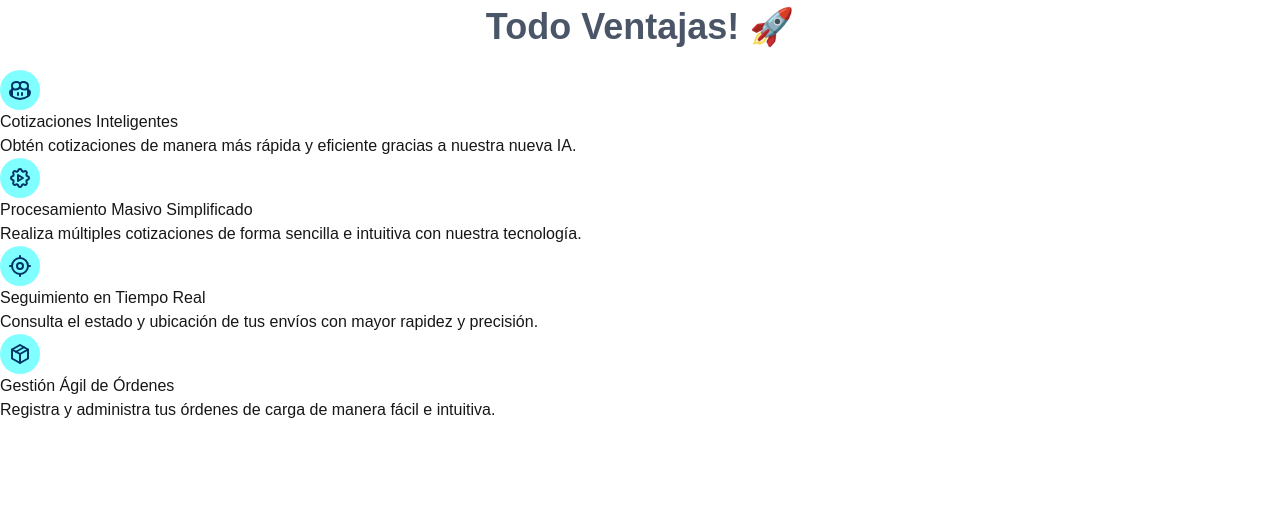
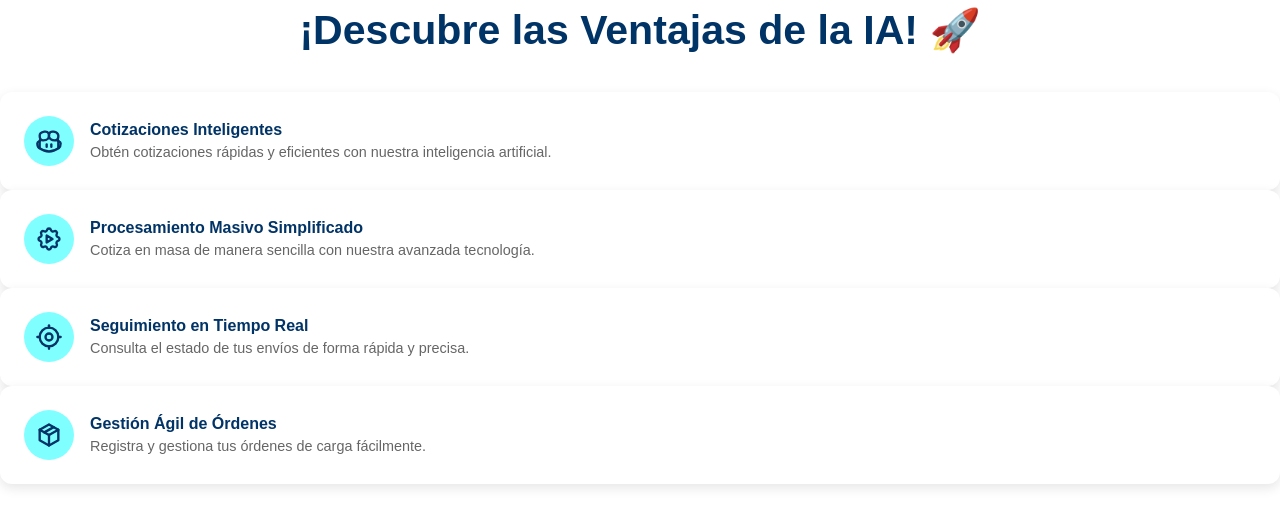
Before and after one commit to rubbenix/landing-ia, a Next.js app: page /components/BenefitsCards in a window 1280 px wide. Shown: the top 526 px of the page. Built offline with nearby package versions, Linux system fonts and the light colour scheme.

Commit message:
Update css to improve BenefitsCards

```diff
--- a/pages/components/BenefitsCards.js
+++ b/pages/components/BenefitsCards.js
@@ -1,31 +1,29 @@
-
 import { Grid, Container, Title, Text, Group } from '@mantine/core';
 import { IconBrandGithubCopilot, IconCurrentLocation, IconPackage, IconSettingsAutomation } from '@tabler/icons-react';
-import styles from "./Home.module.css";
+import styles from './Home.module.css';
 
 const data = [
   {
-        icon: <IconBrandGithubCopilot size={24} />,
+    icon: <IconBrandGithubCopilot size={28} />,
     title: 'Cotizaciones Inteligentes',
-        description: 'Obtén cotizaciones de manera más rápida y eficiente gracias a nuestra nueva IA.',
+    description: 'Obtén cotizaciones rápidas y eficientes con nuestra inteligencia artificial.',
   },
   {
-        icon: <IconSettingsAutomation size={24} />,
+    icon: <IconSettingsAutomation size={28} />,
     title: 'Procesamiento Masivo Simplificado',
-        description: 'Realiza múltiples cotizaciones de forma sencilla e intuitiva con nuestra tecnología.',
+    description: 'Cotiza en masa de manera sencilla con nuestra avanzada tecnología.',
   },
   {
-        icon: <IconCurrentLocation size={24} />,
+    icon: <IconCurrentLocation size={28} />,
     title: 'Seguimiento en Tiempo Real',
-        description: 'Consulta el estado y ubicación de tus envíos con mayor rapidez y precisión.',
+    description: 'Consulta el estado de tus envíos de forma rápida y precisa.',
   },
   {
-        icon: <IconPackage size={24} />,
+    icon: <IconPackage size={28} />,
     title: 'Gestión Ágil de Órdenes',
-        description: 'Registra y administra tus órdenes de carga de manera fácil e intuitiva.',
+    description: 'Registra y gestiona tus órdenes de carga fácilmente.',
   },
 ];
-
 
 const BenefitsCards = () => {
   return (
@@ -33,61 +31,36 @@ const BenefitsCards = () => {
       sx={{
         padding: '2rem',
         backgroundColor: '#f9f9f9',
-                borderRadius: '8px',
-                boxShadow: '0 4px 12px rgba(0, 0, 0, 0.1)',
+        borderRadius: '12px',
+        boxShadow: '0 6px 20px rgba(0, 0, 0, 0.05)',
         maxWidth: '1200px',
         margin: '0 auto',
       }}
     >
-            <Title className={styles.customtitle}>
-                Todo Ventajas! 🚀
-            </Title>
+      <Title className={styles.customTitle}>¡Descubre las Ventajas de la IA! 🚀</Title>
 
-            <Grid gutter="md">
+      <Grid gutter="xl">
         {data.map((item, index) => (
           <Grid.Col
             key={index}
             sm={6}
-                        md={4}
+            md={6}
+            lg={6}
             sx={{
               display: 'flex',
-                            alignItems: 'start',
-                            justifyContent: 'center',
+              justifyContent: 'flex-start',
+              alignItems: 'center',
               padding: '1rem',
             }}
           >
-                        <Group
-                            align="flex-start"
-                            noWrap
-                            sx={{
-                                backgroundColor: '#ffffff',
-                                padding: '1rem',
-                                borderRadius: '8px',
-                                boxShadow: '0 2px 8px rgba(0, 0, 0, 0.1)',
-                                width: '100%',
-                            }}
-                        >
-                            <div
-                                style={{
-                                    display: 'flex',
-                                    alignItems: 'center',
-                                    justifyContent: 'center',
-                                    backgroundColor: '#7FFFFF',
-                                    color: '#003366',
-                                    borderRadius: '50%',
-                                    width: '40px',
-                                    height: '40px',
-                                }}
-                            >
-                                {item.icon}
-                            </div>
+            <Group className={styles.cardContainer}>
+              {/* Icono */}
+              <div className={styles.iconWrapper}>{item.icon}</div>
+
+              {/* Texto */}
               <div>
-                                <Text weight={500} size="lg" mb="xs" sx={{ color: '#003366' }}>
-                                    {item.title}
-                                </Text>
-                                <Text color="dimmed" size="sm">
-                                    {item.description}
-                                </Text>
+                <Text className={styles.cardTextTitle} size="lg">{item.title}</Text>
+                <Text className={styles.cardTextDescription} size="sm">{item.description}</Text>
               </div>
             </Group>
           </Grid.Col>
@@ -96,4 +69,5 @@ const BenefitsCards = () => {
     </Container>
   );
 };
+
 export default BenefitsCards;
--- a/pages/components/Home.module.css
+++ b/pages/components/Home.module.css
@@ -32,7 +32,7 @@
 }
 
 .ctaButton {
-    background: linear-gradient(45deg, #7FFFFF, #00BFFF);
+    background: linear-gradient(45deg, #7FFFFF, #00DEDE);
     color: #003366;
     border: none;
     padding: 15px 40px;
@@ -47,7 +47,7 @@
   /* Efecto hover */
   .ctaButton:hover {
     transform: translateY(-5px) scale(1.05);
-    background: linear-gradient(45deg, #00BFFF, #7FFFFF);
+    background: linear-gradient(45deg, #7FFFFF, #00DEDE);
     box-shadow: 0 12px 20px rgba(0, 191, 255, 0.4);
   }
 
@@ -140,10 +140,67 @@
     background-color: #0056b3;
 }
 
-.customtitle {
-    font-size: 2.25rem; /* text-4xl */
-    font-weight: 700; /* font-bold */
-    text-align: center; /* text-center */
-    color: #4a5568; /* text-gray-700 */
-    margin-bottom: 1rem; /* mb-4 */
+
+/*Benefit Cards*/
+.customTitle {
+    text-align: center;
+    font-size: 2.5rem;
+    color: #003366;
+    margin-bottom: 2rem;
+    font-weight: bold;
+    animation: pulse 2s infinite ease-in-out;
   }
+
+  .cardContainer {
+    background: #ffffff;
+    border-radius: 12px;
+    transition: transform 0.3s ease, box-shadow 0.3s ease;
+    padding: 1.5rem;
+    box-shadow: 0 4px 12px rgba(0, 0, 0, 0.1);
+    display: flex;
+    align-items: center;
+    gap: 1rem;
+    cursor: pointer;
+  }
+
+  .cardContainer:hover {
+    transform: translateY(-5px);
+    box-shadow: 0 6px 18px rgba(0, 191, 255, 0.2);
+  }
+
+  .iconWrapper {
+    display: flex;
+    align-items: center;
+    justify-content: center;
+    background-color: #7FFFFF;
+    border-radius: 50%;
+    width: 50px;
+    height: 50px;
+    color: #003366;
+    transition: transform 0.3s ease;
+  }
+
+  .iconWrapper:hover {
+    transform: rotate(10deg);
+  }
+
+  .cardTextTitle {
+    font-weight: 600;
+    color: #003366;
+  }
+
+  .cardTextDescription {
+    color: #666666;
+    font-size: 0.9rem;
+  }
+
+
+  @keyframes pulse {
+    0%, 100% {
+      transform: scale(1);
+    }
+    50% {
+      transform: scale(1.05);
+    }
+  }
+  /*End of Benefit Cards*/
```
Lines whose indentation alone changed are shown as unchanged.
